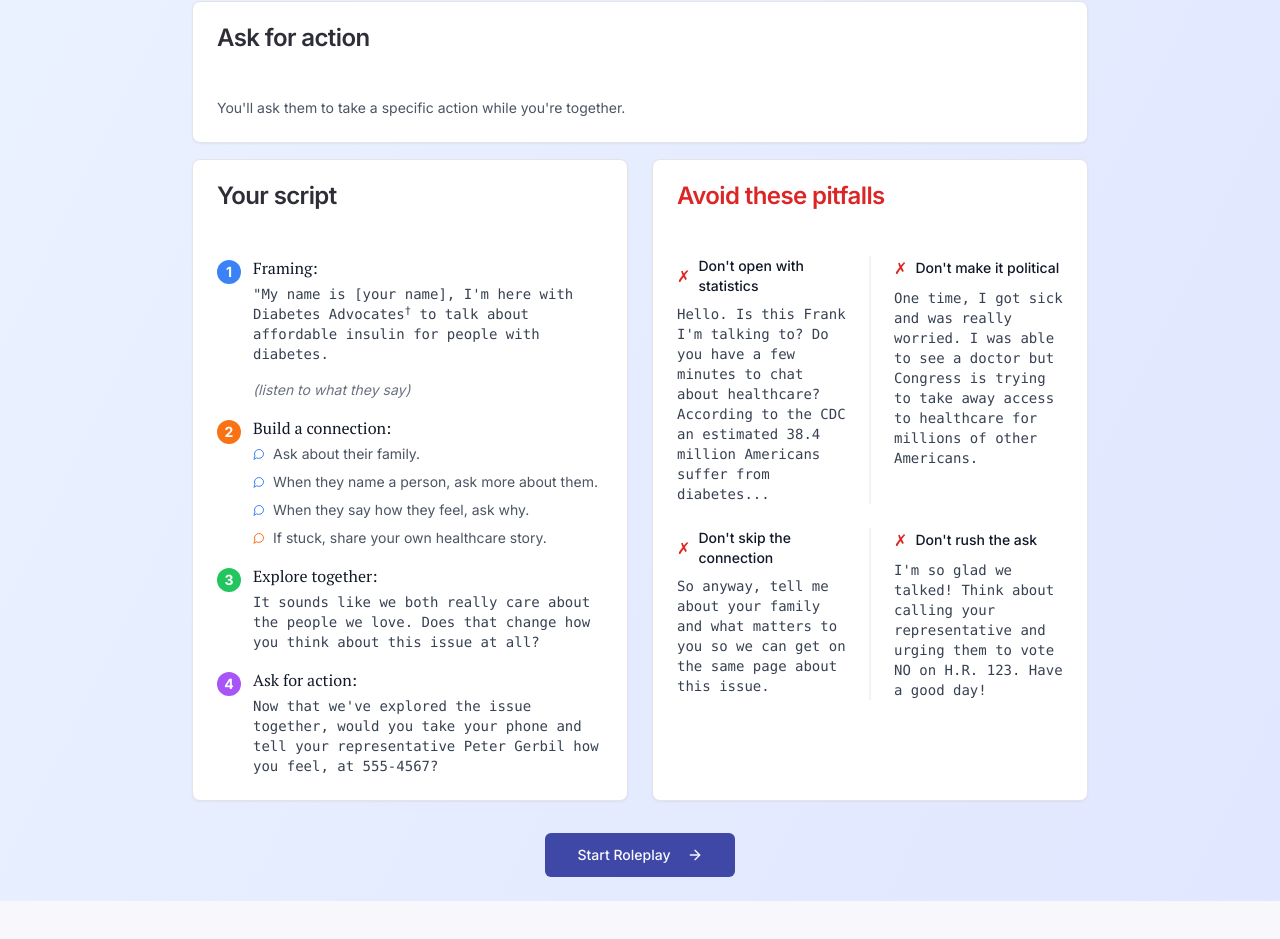
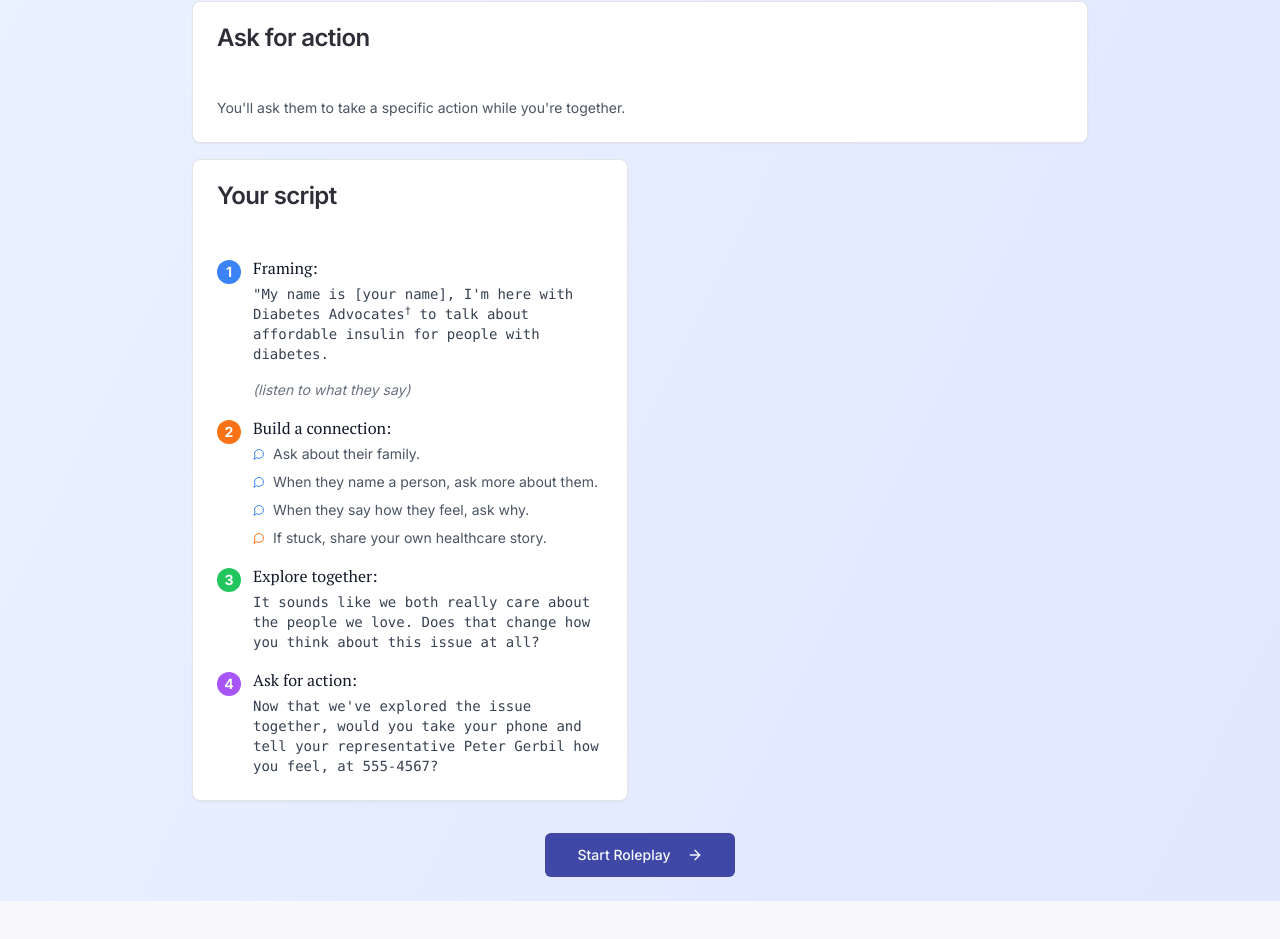
Before and after one commit to djechlin/empathy-wins-dialogue, a React (Vite) app: page /challenge/prepare in a window 1280 px wide. Shown: the part 1802-2741 px from the top of the page. Built offline with nearby package versions, Linux system fonts and the light colour scheme; a web font is replaced by a local one.

Commit message:
[Claude] Remove "Avoid These Pitfalls" card
Remove the entire "Avoid These Pitfalls" card section to simplify the preparation page.

🤖 Generated with [Claude Code](https://claude.ai/code)

Co-Authored-By: Claude <noreply@anthropic.com>

```diff
--- a/src/pages/Preparation.tsx
+++ b/src/pages/Preparation.tsx
@@ -431,65 +431,6 @@ const Preparation = () => {
                 </CardContent>
               </Card>
 
-              {/* Avoid These Pitfalls Column */}
-              <Card>
-                <CardHeader>
-                  <CardTitle className="font-sans text-red-600">Avoid these pitfalls</CardTitle>
-                </CardHeader>
-                <CardContent className="p-6">
-                  <div className="space-y-6">
-                    <div className="grid grid-cols-2 gap-6 relative">
-                      <div className="absolute left-1/2 top-0 bottom-0 w-px bg-gray-200 transform -translate-x-1/2"></div>
-                      <div className="pr-3">
-                        <div className="flex items-center gap-2 mb-2">
-                          <span className="text-red-600">✗</span>
-                          <span className="font-medium text-gray-900 text-sm">Don't open with statistics</span>
-                        </div>
-                        {currentIssue ? (
-                          <p className="font-mono text-sm text-gray-700">{currentIssue.dontSayText}</p>
-                        ) : (
-                          <p className="font-mono text-sm text-gray-700">
-                            Hello. Is this Frank I'm talking to? Do you have a few minutes to chat about healthcare? According to the CDC...
-                          </p>
-                        )}
-                      </div>
-                      <div className="pl-3">
-                        <div className="flex items-center gap-2 mb-2">
-                          <span className="text-red-600">✗</span>
-                          <span className="font-medium text-gray-900 text-sm">Don't make it political</span>
-                        </div>
-                        <p className="font-mono text-sm text-gray-700">
-                          One time, I got sick and was really worried. I was able to see a doctor but Congress is trying to take away access
-                          to healthcare for millions of other Americans.
-                        </p>
-                      </div>
-                    </div>
-
-                    <div className="grid grid-cols-2 gap-6 relative">
-                      <div className="absolute left-1/2 top-0 bottom-0 w-px bg-gray-200 transform -translate-x-1/2"></div>
-                      <div className="pr-3">
-                        <div className="flex items-center gap-2 mb-2">
-                          <span className="text-red-600">✗</span>
-                          <span className="font-medium text-gray-900 text-sm">Don't skip the connection</span>
-                        </div>
-                        <p className="font-mono text-sm text-gray-700">
-                          So anyway, tell me about your family and what matters to you so we can get on the same page about this issue.
-                        </p>
-                      </div>
-                      <div className="pl-3">
-                        <div className="flex items-center gap-2 mb-2">
-                          <span className="text-red-600">✗</span>
-                          <span className="font-medium text-gray-900 text-sm">Don't rush the ask</span>
-                        </div>
-                        <p className="font-mono text-sm text-gray-700">
-                          I'm so glad we talked! Think about calling your representative and urging them to vote NO on H.R. 123. Have a good
-                          day!
-                        </p>
-                      </div>
-                    </div>
-                  </div>
-                </CardContent>
-              </Card>
             </div>
           </div>
 
```
